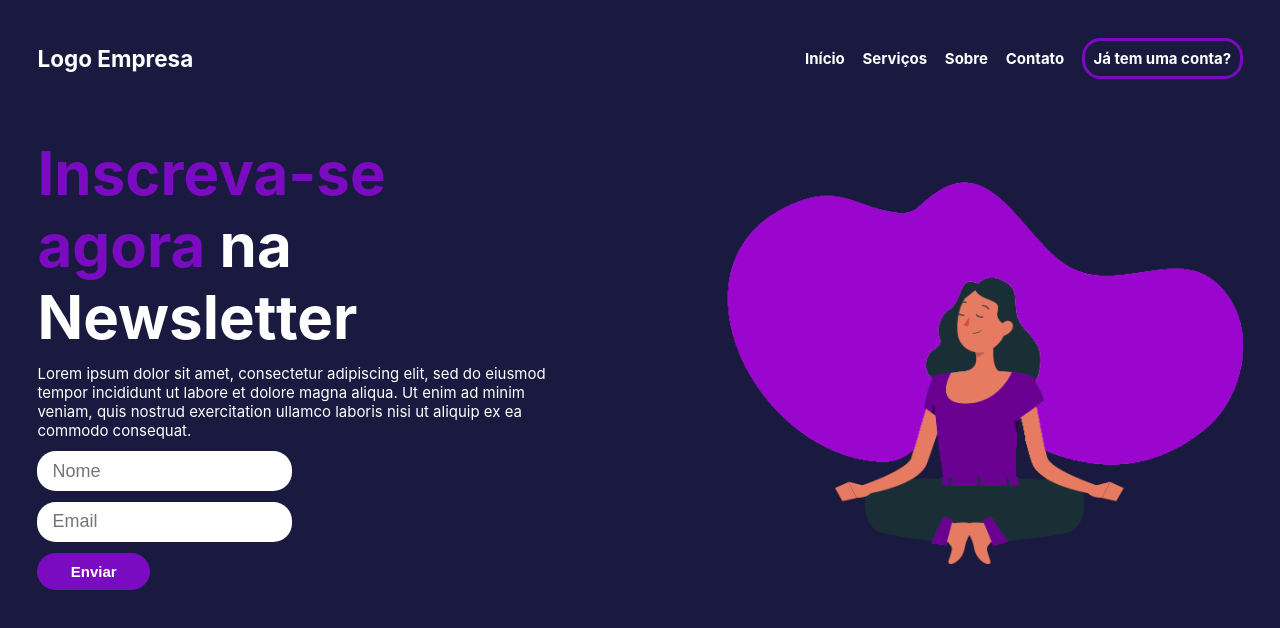
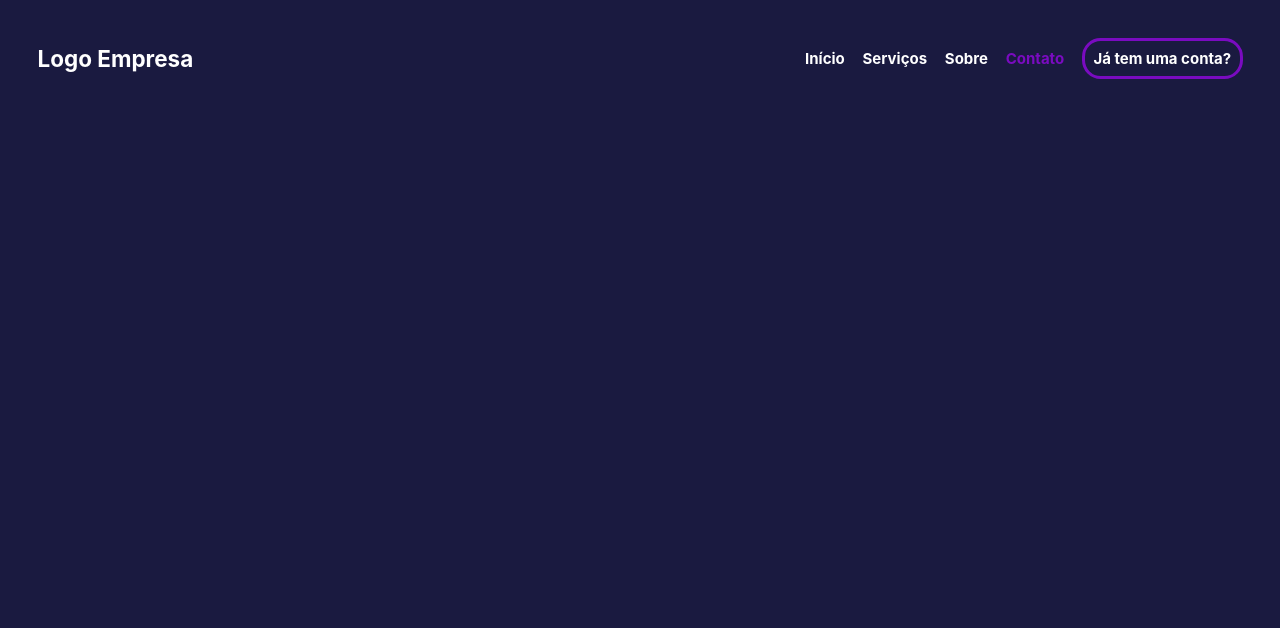
Before and after one commit to offreflix/react-router-site-project, a React (Create React App) app: page /contact in a window 1280 px wide. Shown: the top 628 px of the page. Built offline with nearby package versions, Linux system fonts and the light colour scheme.

Commit message:
Added routes and link to routes

```diff
--- a/src/App.js
+++ b/src/App.js
@@ -1,4 +1,6 @@
 import './App.css';
+import React from 'react';
+import { BrowserRouter, Route, Routes } from 'react-router-dom';
 
 import Header from './components/Header';
 import Home from './components/Newsletter';
@@ -9,11 +11,15 @@ import Contact from './components/Contact';
 function App() {
   return (
     <div className="App">
-      <Header />
-      <Home />
-      {/* <Services />
-      <About />
-      <Contact /> */}
+      <BrowserRouter>
+        <Header />
+        <Routes>
+          <Route path="/" element={<Home />} />
+          <Route path="services" element={<Services />} />
+          <Route path="about" element={<About />} />
+          <Route path="contact" element={<Contact />} />
+        </Routes>
+      </BrowserRouter>
     </div>
   );
 }
--- a/src/components/About.js
+++ b/src/components/About.js
@@ -0,0 +1,5 @@
+function About() {
+  return <div className="about"></div>;
+}
+
+export default About;
--- a/src/components/Contact.js
+++ b/src/components/Contact.js
@@ -0,0 +1,5 @@
+function Contact() {
+  return <div className="contact"></div>;
+}
+
+export default Contact;
--- a/src/components/Header.js
+++ b/src/components/Header.js
@@ -1,3 +1,4 @@
+import { NavLink } from 'react-router-dom';
 import './style/Header.css';
 
 function Header() {
@@ -9,19 +10,46 @@ function Header() {
 
       <ul className="nav">
         <li>
-          <a href="#">Início</a>
+          <NavLink
+            className={({ isActive }) => (isActive ? 'selected' : '')}
+            to="/"
+          >
+            Início
+          </NavLink>
         </li>
         <li>
-          <a href="#">Serviços</a>
+          <NavLink
+            className={({ isActive }) => (isActive ? 'selected' : '')}
+            to="/services"
+          >
+            Serviços
+          </NavLink>
         </li>
         <li>
-          <a href="#">Sobre</a>
+          <NavLink
+            className={({ isActive }) => (isActive ? 'selected' : '')}
+            to="/about"
+          >
+            Sobre
+          </NavLink>
         </li>
         <li>
-          <a href="#">Contato</a>
+          <NavLink
+            className={({ isActive }) => (isActive ? 'selected' : '')}
+            to="/contact"
+          >
+            Contato
+          </NavLink>
         </li>
         <li>
-          <a href="#">Já tem uma conta?</a>
+          <NavLink to="/signup">
+            <span
+              className={({ isActive }) => (isActive ? 'selected' : '')}
+              className="signup"
+            >
+              Já tem uma conta?
+            </span>
+          </NavLink>
         </li>
       </ul>
     </header>
--- a/src/components/Newsletter.js
+++ b/src/components/Newsletter.js
@@ -3,7 +3,7 @@ import './style/Newsletter.css';
 
 function Newsletter(props) {
   return (
-    <main className="main">
+    <main className="home">
       <div>
         <div className="newsletterContainer">
           <h1>
--- a/src/components/Services.js
+++ b/src/components/Services.js
@@ -0,0 +1,5 @@
+function Services() {
+  return <div className="services"></div>;
+}
+
+export default Services;
--- a/src/components/style/Header.css
+++ b/src/components/style/Header.css
@@ -36,13 +36,19 @@
   transform: scale(1.1);
 }
 
-.nav li:last-child {
+.signup {
   border: 0.25rem solid var(--medium-medium);
   border-radius: 1.25rem;
   padding: 0.5625rem;
+  font-size: 1rem;
+  color: white;
 }
 
-.nav li:last-child:hover {
+.signup:hover {
   background-color: var(--medium-medium);
   color: var(--dark);
 }
+
+.selected {
+  color: var(--medium-medium);
+}
--- a/src/components/style/Newsletter.css
+++ b/src/components/style/Newsletter.css
@@ -1,4 +1,4 @@
-.main {
+.home {
   display: flex;
   justify-content: space-between;
   align-items: flex-start;
```
